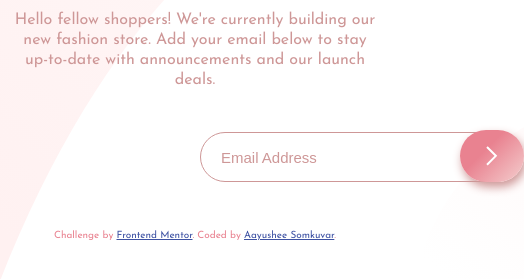
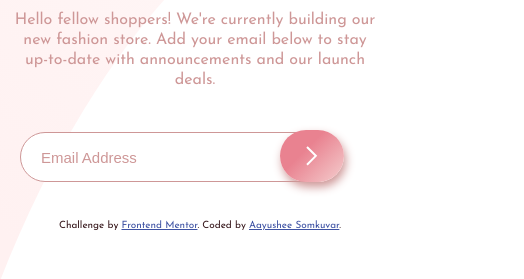
Before and after one commit to SOMKUVAR/challange4, a plain HTML site: page index.html in a window 390 px wide. Shown: the part 519-798 px from the top of the page, 524 px wide, since content can reach past the window. Drawn offline with Linux system fonts and the light colour scheme.

Commit message:
commit on 'master'

```diff
--- a/index.css
+++ b/index.css
@@ -117,7 +117,7 @@ input::after {
 #error{
   margin: 10px;
   color: hsl(0, 93%, 68%);
-  margin-bottom: 30px;
+  margin-top: 10px;
 }
 @media (max-width: 1080px) {
   body {
@@ -183,10 +183,6 @@ input::after {
     left: 230px;
     /* margin-top:10px; */
   }
-  .center{
-    display: flex;
-    align-items: center;
-    justify-content: center;
-    flex-direction: column;
+  ex-direction: column;
   }
 }
--- a/index.html
+++ b/index.html
@@ -25,8 +25,9 @@
       .attribution {
         font-size: 10px;
         text-align: center;
-        color: rgb(233, 130, 144);
-        /* margin-left: 10px; */
+        color: rgb(54, 23, 27);
+        margin-left: 10px;
+        margin-top: 20px;
       }
       .attribution a {
         color: hsl(228, 45%, 44%);
@@ -47,14 +48,12 @@
         Hello fellow shoppers! We're currently building our new fashion store.
         Add your email below to stay up-to-date with announcements and our
         launch deals.
-        <div class="center">
         <div class="input" id = "input">
            <img src="./images/icon-error.svg" alt="" id="e">
           <img src="./images/icon-arrow.svg" alt="" id="icon"  />
           <input type="email" name="" id="email" placeholder="Email Address"/>
         </div>
         <div id = "error"></div>
-      </div>
     </div>
     </main>
     <footer>
```
